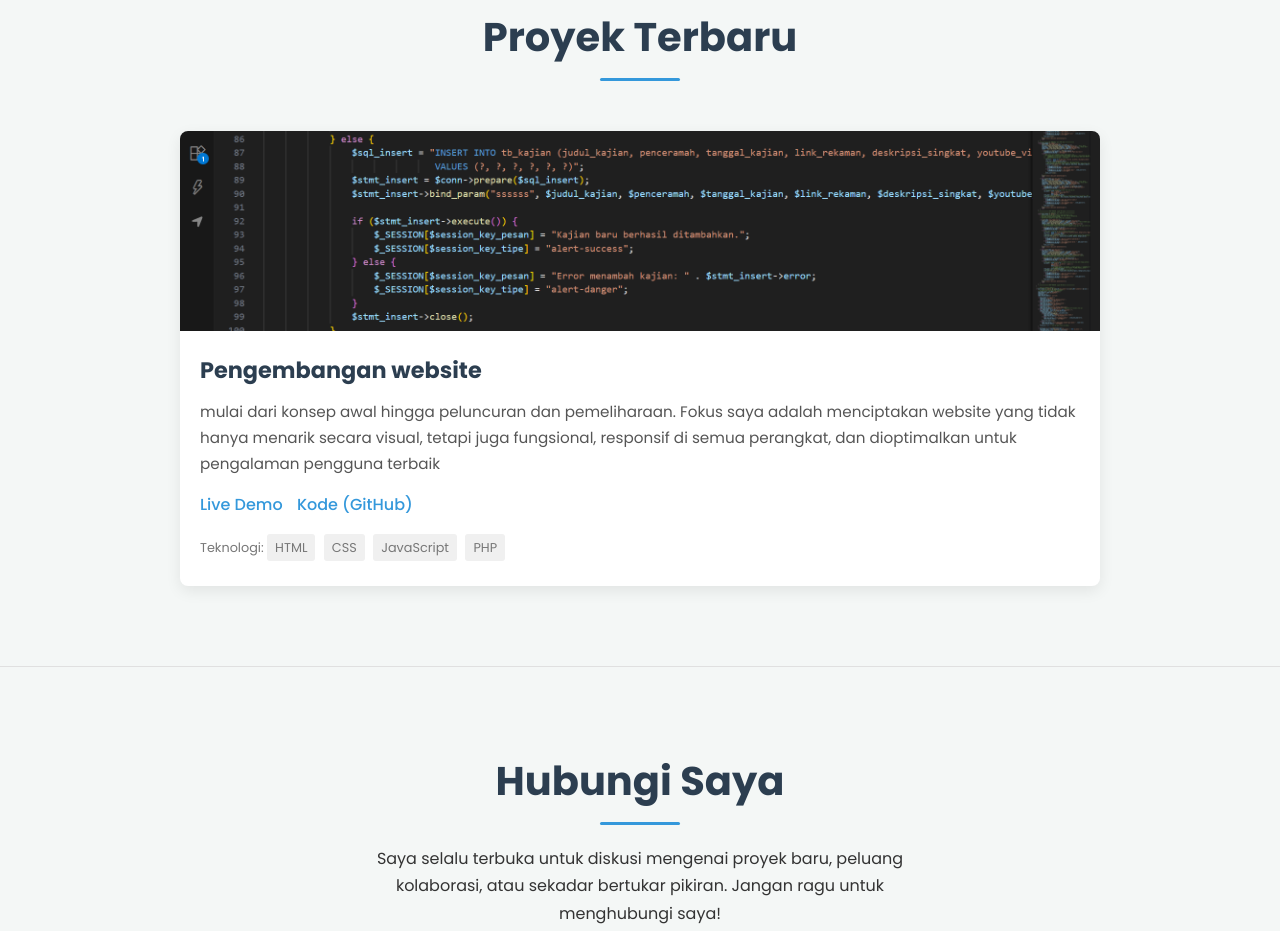
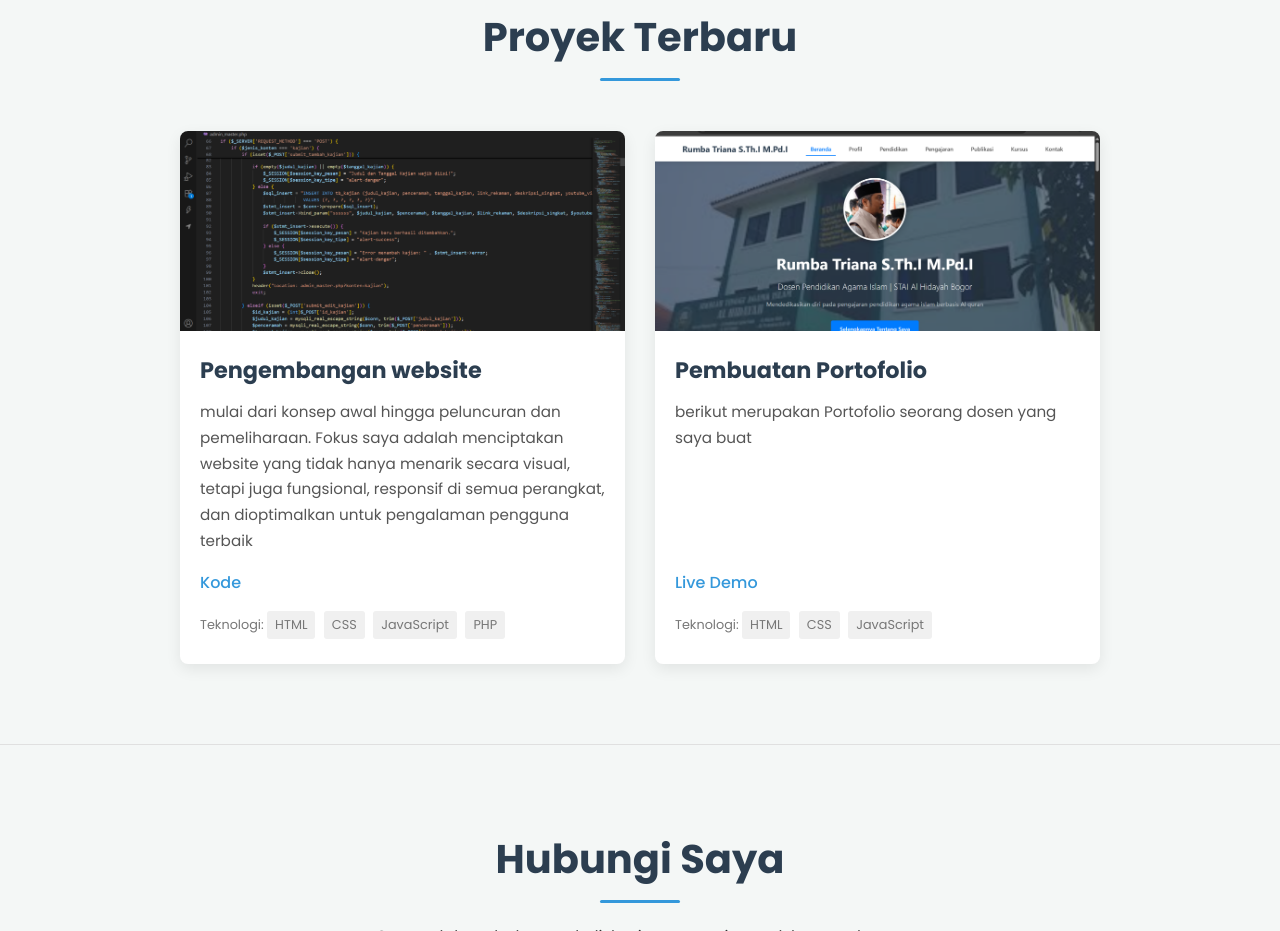
Before and after one commit to web-si-te/porto, a plain HTML site: page index.html in a window 1280 px wide. Shown: the part 1391-2322 px from the top of the page. Drawn offline with Linux system fonts and the light colour scheme.

Commit message:
Update index.html

```diff
--- a/index.html
+++ b/index.html
@@ -484,11 +484,25 @@ Saya adalah individu yang proaktif, detail-oriented, dan selalu ingin belajar ha
                         <h3>Pengembangan website</h3>
                         <p class="project-description"> mulai dari konsep awal hingga peluncuran dan pemeliharaan. Fokus saya adalah menciptakan website yang tidak hanya menarik secara visual, tetapi juga fungsional, responsif di semua perangkat, dan dioptimalkan untuk pengalaman pengguna terbaik</p>
                         <div class="project-links">
-                            <a href="#" target="_blank" rel="noopener noreferrer">Live Demo</a>
-                            <a href="#" target="_blank" rel="noopener noreferrer">Kode (GitHub)</a>
+                            <a href="" target="_blank" rel="noopener noreferrer">Kode</a>
                         </div>
                         <div class="project-tech">
                             Teknologi: <span>HTML</span> <span>CSS</span> <span>JavaScript</span> <span>PHP</span>
+                        </div>
+                    </div>
+                </div>
+
+                   <div class="project-card">
+                    <!-- Ganti dengan URL gambar proyek Anda -->
+                    <img src="p.png" alt="Gambar Proyek 1" class="project-image">
+                    <div class="project-info">
+                        <h3>Pembuatan Portofolio</h3>
+                        <p class="project-description"> berikut merupakan Portofolio seorang dosen yang saya buat </p>
+                        <div class="project-links">
+                            <a href="https://web-si-te.github.io/profil/" target="_blank" rel="noopener noreferrer">Live Demo</a>
+                        </div>
+                        <div class="project-tech">
+                            Teknologi: <span>HTML</span> <span>CSS</span> <span>JavaScript</span>
                         </div>
                     </div>
                 </div>
```
